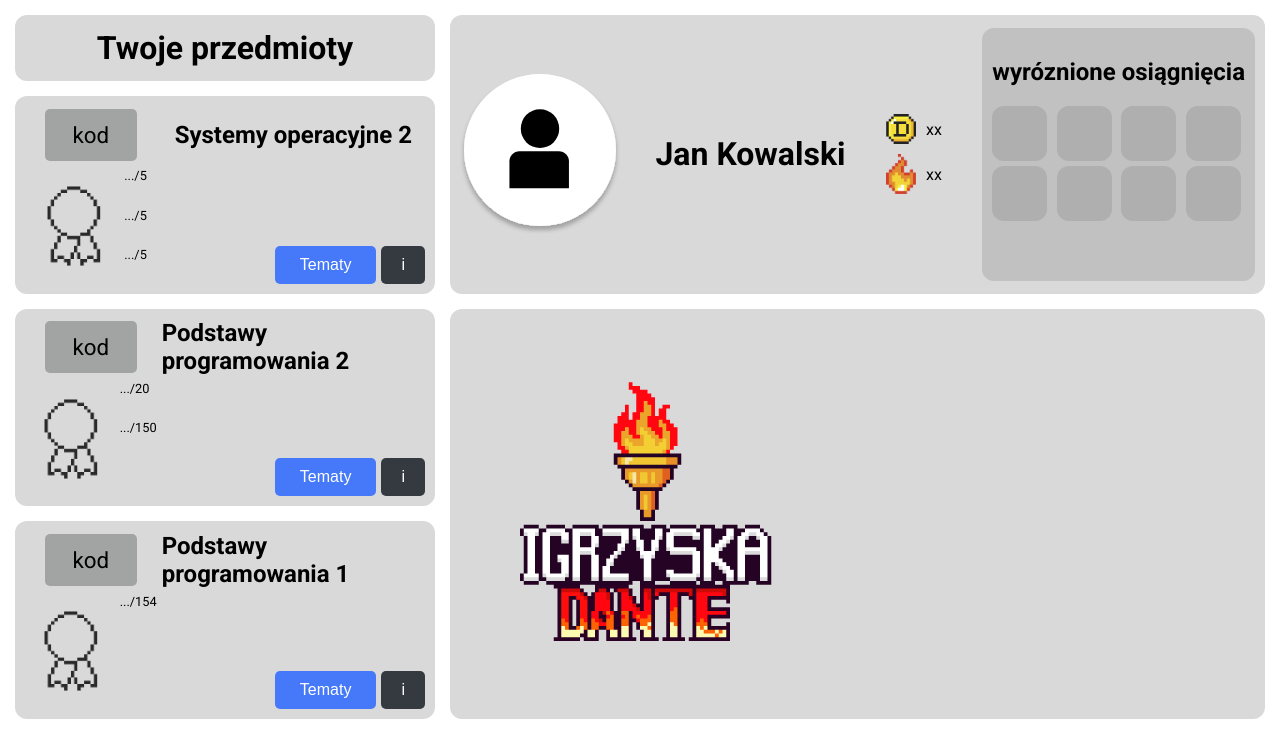
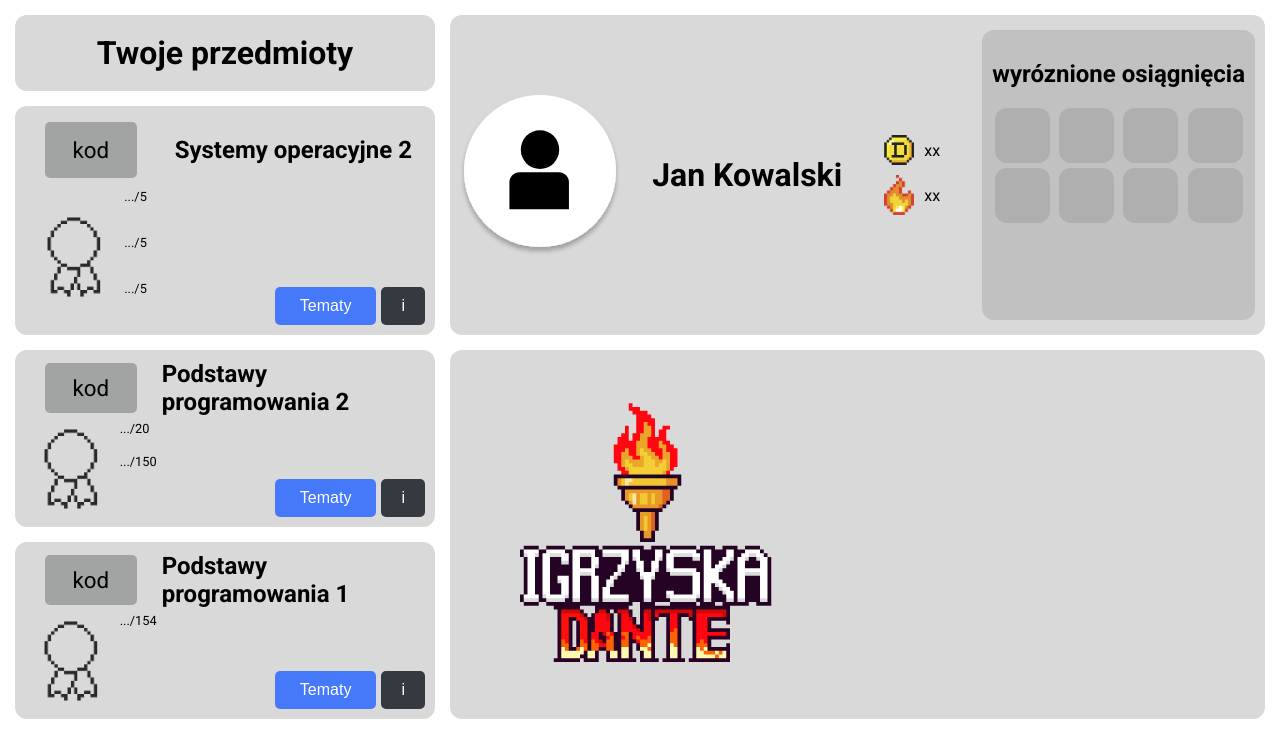
Before and after one commit to ziomciopoziomcio/ProgramoGranie_server, a Flask app: page /index in a window 1280 px wide. Shown: the part 60-800 px from the top of the page. Run offline with Flask 3, Linux system fonts and the light colour scheme; some web fonts are replaced.

Commit message:
main menu page responsive layout

```diff
--- a/static/css/style.css
+++ b/static/css/style.css
@@ -387,6 +387,10 @@ p{
     text-decoration: none;
 }
 
+#main-menu-profile-currency-container{
+    margin: 5px;
+}
+
 #main-menu-profile-achievements-container{
     background-color: rgba(111, 111, 111, 0.23);
     height: 90%;
@@ -394,10 +398,19 @@ p{
     max-width: 350px;
 }
 
+#main-menu-profile-achievements-container h2{
+    text-align: center;
+}
+
 #main-menu-profile-achievements-grid{
     display: grid;
     grid-template: 1fr 1fr / 1fr 1fr 1fr 1fr;
     gap: 5px;
+}
+
+.main-menu-profile-grid-cell{
+    display: flex;
+    justify-content: center;
 }
 
 .main-menu-profile-achievement-slot{
@@ -420,7 +433,127 @@ p{
     max-height: 375px;
 }
 
+/* Smartphones */
+@media (max-width: 480px) {
+    /* TODO (not necessary unless using small device) */
+}
 
+/* Tablets / large smartphones */
+@media (min-width: 481px) {
+
+
+    #main-menu-main-content{
+        grid-template: 4fr 1fr 3fr 3fr 3fr 5fr / 1fr;
+    }
+    #main-menu-subject-label-container {
+        grid-area: 2 / 1 / 3 / 2;
+    }
+
+    #main-menu-subject-so2-container{
+        grid-area: 3 / 1 / 4 / 2;
+    }
+
+    #main-menu-subject-pp2-container{
+        grid-area: 4 / 1 / 5 / 2;
+    }
+
+    #main-menu-subject-pp1-container{
+        grid-area: 5 / 1 / 6 / 2;
+    }
+
+    #main-menu-profile-container{
+        grid-area: 1 / 1 / 2 / 2;
+        flex-direction: row;
+        justify-content: space-between;
+        align-items: center;
+        min-height: 300px;
+    }
+
+    #main-menu-profile-achievements-grid{
+        display: grid;
+        grid-template: 1fr 1fr / 1fr 1fr 1fr;
+        gap: 5px;
+    }
+    #main-menu-competition-container{
+        grid-area: 6 / 1 / 7 / 2;
+        min-height: 300px;
+    }
+}
+
+/* Laptops */
+@media (min-width: 769px) {
+    #main-menu-main-content{
+        grid-template: 1fr 3fr 3fr 3fr 5fr / 1fr 1fr;
+    }
+    #main-menu-subject-label-container {
+        grid-area: 1 / 1 / 2 / 2;
+    }
+
+    #main-menu-subject-so2-container{
+        grid-area: 2 / 1 / 3 / 2;
+    }
+
+    #main-menu-subject-pp2-container{
+        grid-area: 3 / 1 / 4 / 2;
+    }
+
+    #main-menu-subject-pp1-container{
+        grid-area: 4 / 1 / 5 / 2;
+    }
+
+    #main-menu-profile-container{
+        grid-area: 1 / 2 / 5 / 3;
+        flex-direction: column;
+        justify-content: space-between;
+        align-items: center;
+    }
+    #main-menu-profile-achievements-grid{
+        display: grid;
+        grid-template: 1fr 1fr / 1fr 1fr 1fr 1fr;
+        gap: 5px;
+    }
+    #main-menu-competition-container{
+        grid-area: 5 / 1 / 6 / 3;
+        min-height: 300px;
+    }
+}
+
+/* Large desktops */
+@media (min-width: 1280px) {
+    #main-menu-main-content{
+        grid-template: 1fr 3fr 3fr 3fr / 1fr 2fr;
+    }
+    #main-menu-subject-label-container {
+        grid-area: 1 / 1 / 2 / 2;
+    }
+
+    #main-menu-subject-so2-container{
+        grid-area: 2 / 1 / 3 / 2;
+    }
+
+    #main-menu-subject-pp2-container{
+        grid-area: 3 / 1 / 4 / 2;
+    }
+
+    #main-menu-subject-pp1-container{
+        grid-area: 4 / 1 / 5 / 2;
+    }
+
+    #main-menu-profile-container{
+        grid-area: 1 / 2 / 3 / 3;
+        flex-direction: row;
+        justify-content: space-between;
+        align-items: center;
+    }
+    #main-menu-profile-achievements-grid{
+        display: grid;
+        grid-template: 1fr 1fr / 1fr 1fr 1fr 1fr;
+        gap: 5px;
+    }
+    #main-menu-competition-container{
+        grid-area: 3 / 2 / 5 / 3;
+    }
+}
 
 
 /* - - - - - - - - - - - - - - - - - - - - - STATS OVERALL PAGE - - - - - - - - - - - - - - - - - - - - - */
--- a/templates/main_menu_page.html
+++ b/templates/main_menu_page.html
@@ -122,21 +122,29 @@
            <a href="{{ url_for('profile') }}" class="page-link"></a>
             <img src="{{ url_for('static', filename='assets/profile_photo_white.svg') }}" alt="profile picture">
             <h1>Jan Kowalski</h1>
-            <div class="mian-menu-profile-currency-container">
+            <div id="main-menu-profile-currency-container">
                 <div class="profile-showcase-line"><img src="{{ url_for('static', filename='assets/dante_coin.png') }}" width="30" height="30" id="profile-dante-coin" alt="dante coin icon"><p id="profile-dante-coin">xx</p></div>
                 <div class="profile-showcase-line"><img src="{{ url_for('static', filename='assets/fire_1.png') }}"  width="30" height="40" id="profile-joker-points" alt="joker point icon"><p id="profile-joker-points">xx</p></div>
             </div>
             <div class="container" id="main-menu-profile-achievements-container">
                 <h2>wyróznione osiągnięcia</h2>
                 <div id="main-menu-profile-achievements-grid">
-                    <div class="container main-menu-profile-achievement-slot"></div>
-                    <div class="container main-menu-profile-achievement-slot"></div>
-                    <div class="container main-menu-profile-achievement-slot"></div>
-                    <div class="container main-menu-profile-achievement-slot"></div>
-                    <div class="container main-menu-profile-achievement-slot"></div>
-                    <div class="container main-menu-profile-achievement-slot"></div>
-                    <div class="container main-menu-profile-achievement-slot"></div>
-                    <div class="container main-menu-profile-achievement-slot"></div>
+                    <div class="main-menu-profile-grid-cell"><div class="container main-menu-profile-achievement-slot"></div></div>
+                    <div class="main-menu-profile-grid-cell"><div class="container main-menu-profile-achievement-slot"></div></div>
+                    <div class="main-menu-profile-grid-cell"><div class="container main-menu-profile-achievement-slot"></div></div>
+                    <div class="main-menu-profile-grid-cell"><div class="container main-menu-profile-achievement-slot"></div></div>
+                    <div class="main-menu-profile-grid-cell"><div class="container main-menu-profile-achievement-slot"></div></div>
+                    <div class="main-menu-profile-grid-cell"><div class="container main-menu-profile-achievement-slot"></div></div>
+                    <div class="main-menu-profile-grid-cell"><div class="container main-menu-profile-achievement-slot"></div></div>
+                    <div class="main-menu-profile-grid-cell"><div class="container main-menu-profile-achievement-slot"></div></div>
+
+{#                    <div class="container main-menu-profile-achievement-slot"></div>#}
+{#                    <div class="container main-menu-profile-achievement-slot"></div>#}
+{#                    <div class="container main-menu-profile-achievement-slot"></div>#}
+{#                    <div class="container main-menu-profile-achievement-slot"></div>#}
+{#                    <div class="container main-menu-profile-achievement-slot"></div>#}
+{#                    <div class="container main-menu-profile-achievement-slot"></div>#}
+{#                    <div class="container main-menu-profile-achievement-slot"></div>#}
 
 
                 </div>
```
